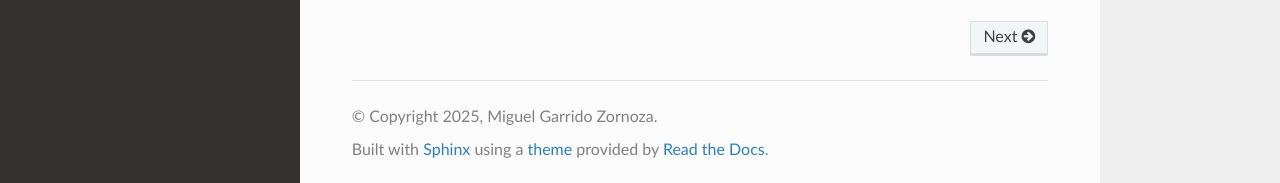
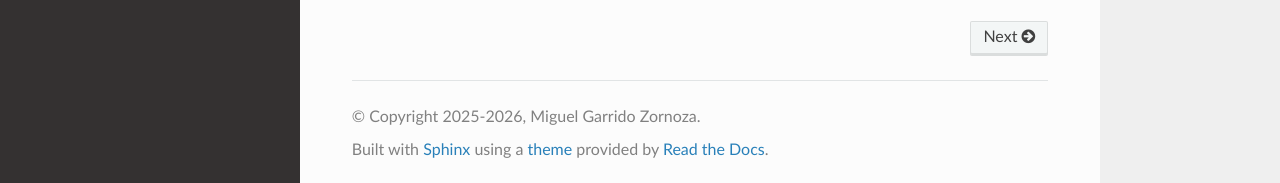
Before and after one commit to Mgarrizor/MoBILE, a Sphinx documentation site: the page built from ReadTheDocs/docs/source/index.rst, in a window 1280 px wide and 900 px high, scrolled down 1387 px. Shown: the part 714-897 px from the top of the window. Built offline with Sphinx 7.4.7 and the Read the Docs theme 3.1.0, drawn with Linux system fonts in a browser that asks for light colours; some of the changed lines change nothing that is shown.

Commit message:
Take the docs version from Read the Docs or git, and the copyright year from the date

```diff
--- a/ReadTheDocs/docs/source/conf.py
+++ b/ReadTheDocs/docs/source/conf.py
@@ -6,10 +6,26 @@
 # -- Project information -----------------------------------------------------
 # https://www.sphinx-doc.org/en/master/usage/configuration.html#project-information
 
+import datetime
+import os
+import subprocess
+
+
+def _release():
+    """The version being documented: a tag on Read the Docs, 'latest' for its main branch, git describe otherwise."""
+    if os.environ.get('READTHEDOCS'):
+        return os.environ.get('READTHEDOCS_VERSION_NAME', 'latest')
+    try:
+        return subprocess.run(['git', 'describe', '--tags', '--always'], capture_output=True, text=True,
+                              check=True, cwd=os.path.dirname(__file__)).stdout.strip()
+    except (OSError, subprocess.CalledProcessError):
+        return 'development'
+
+
 project = 'MoBILE'
-copyright = '2025, Miguel Garrido Zornoza'
+copyright = f'2025-{datetime.date.today().year}, Miguel Garrido Zornoza'
 author = 'Miguel Garrido Zornoza & Adrian M. Tompkins'
-release = '0.1'
+release = _release()
 
 # -- General configuration ---------------------------------------------------
 # https://www.sphinx-doc.org/en/master/usage/configuration.html#general-configuration
@@ -27,4 +43,3 @@
 #html_theme = 'alabaster'
 html_theme = 'sphinx_rtd_theme'
 #html_theme = 'furo'
-html_static_path = ['_static']
```
